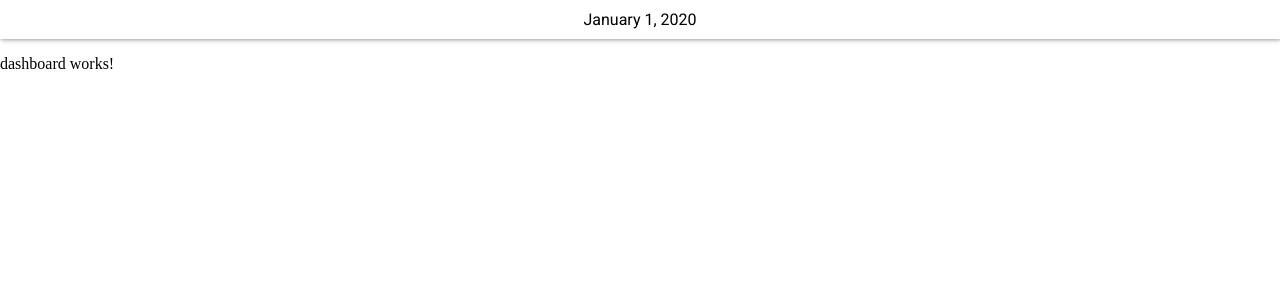
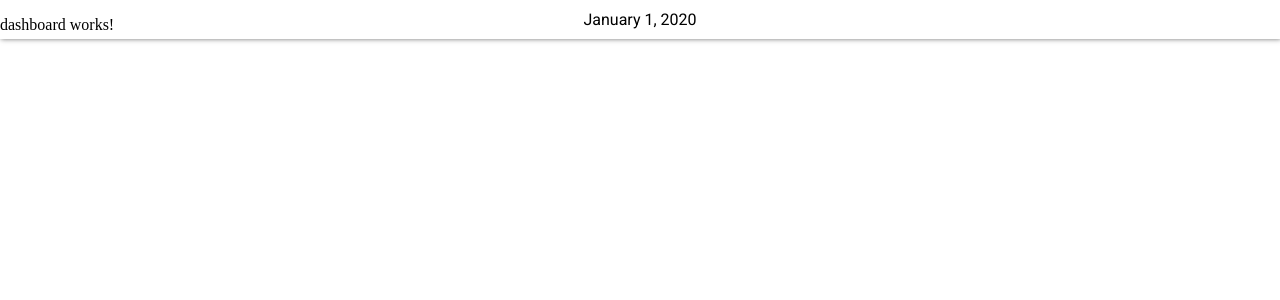
Before and after one commit to LKloosterman/simulife, an Angular app: page / in a window 1280 px wide. Shown: the top 300 px of the page. Built offline with nearby package versions, Linux system fonts and the light colour scheme.

Commit message:
Make the infobar fixed to the top

```diff
--- a/src/app/infobar/infobar.component.scss
+++ b/src/app/infobar/infobar.component.scss
@@ -2,6 +2,10 @@
   display: flex;
   justify-content: center;
   align-content: center;
+  position: fixed;
+  left: 0;
+  right: 0;
+  top: 0;
   padding: 10px;
   font-family: "Roboto", sans-serif;
   box-shadow: 1px 0 5px #707070;
```
